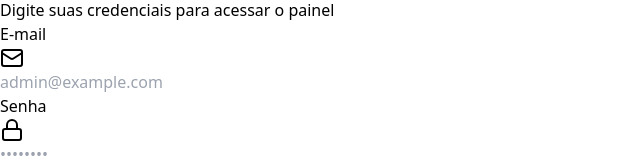
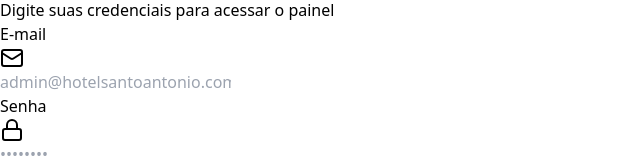
Before and after one commit to MolinariBR/host, a React (Vite) app: page /admin/login in a window 1280 px wide. Shown: the part 248-408 px from the top of the page, without its empty margins (0-640 px from the left). Built offline with nearby package versions, Linux system fonts and the light colour scheme; no server answers.

Commit message:
fix(auth-ui): use seeded admin hint email and normalize login email

```diff
--- a/src/config/app-config.ts
+++ b/src/config/app-config.ts
@@ -3,7 +3,8 @@ const bookingCodePrefix = import.meta.env.VITE_BOOKING_CODE_PREFIX || 'HSA'
 export const appConfig = {
   bookingCodePrefix,
   bookingCodePlaceholder: `${bookingCodePrefix}-YYYYMMDD-001`,
-  adminLoginHintEmail: import.meta.env.VITE_ADMIN_LOGIN_HINT_EMAIL || 'admin@example.com',
+  adminLoginHintEmail:
+    import.meta.env.VITE_ADMIN_LOGIN_HINT_EMAIL || 'admin@hotelsantoantonio.com.br',
   guestPhonePlaceholder: import.meta.env.VITE_GUEST_PHONE_PLACEHOLDER || '+55 00 00000-0000',
   fallbackHotelName: import.meta.env.VITE_FALLBACK_HOTEL_NAME || 'Hotel Santo Antonio',
   fallbackCity: import.meta.env.VITE_FALLBACK_HOTEL_CITY || 'Itaguatins',
--- a/src/pages/AdminLogin.tsx
+++ b/src/pages/AdminLogin.tsx
@@ -20,7 +20,10 @@ export default function AdminLogin() {
     e.preventDefault()
     setSubmitting(true)
     try {
-      const response = await api.adminLogin({ email, password })
+      const response = await api.adminLogin({
+        email: email.trim().toLowerCase(),
+        password,
+      })
       setAdminToken(response.token)
       navigate(redirectTo, { replace: true })
     } catch (error) {
```
